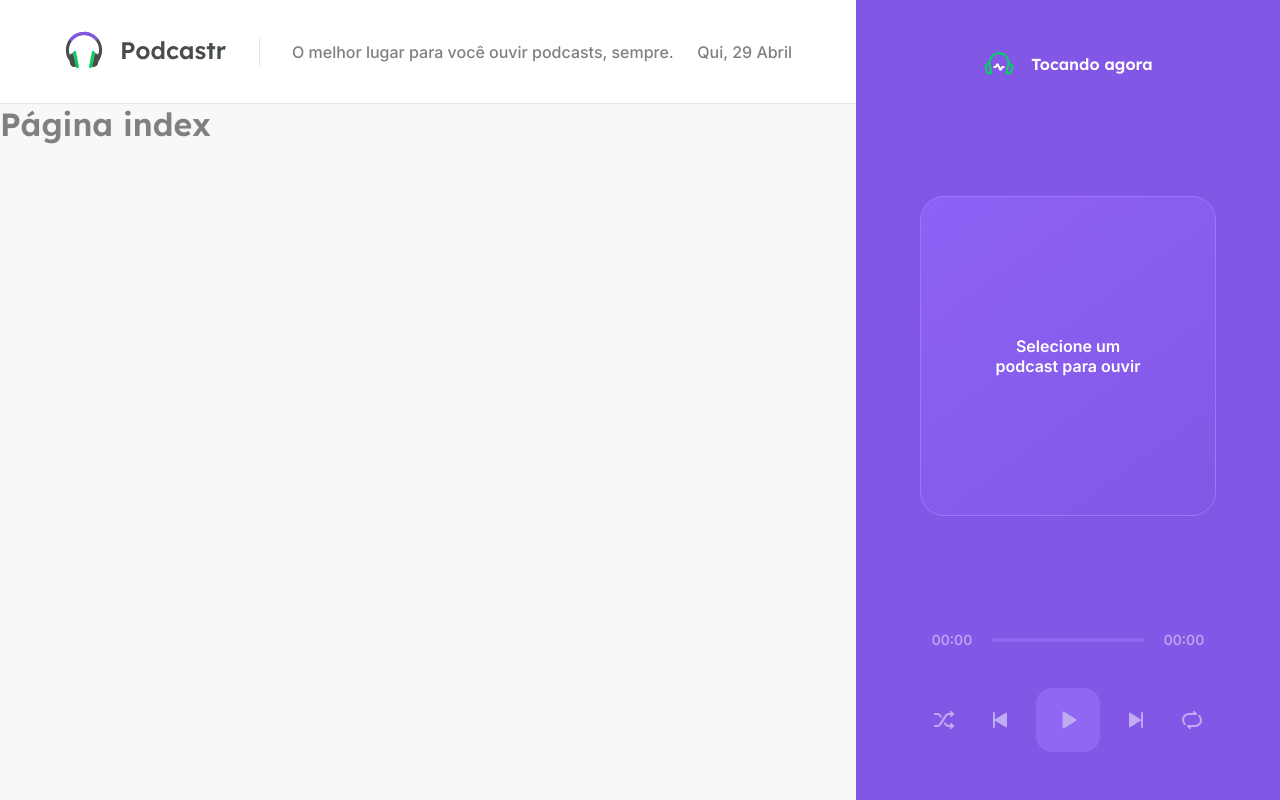
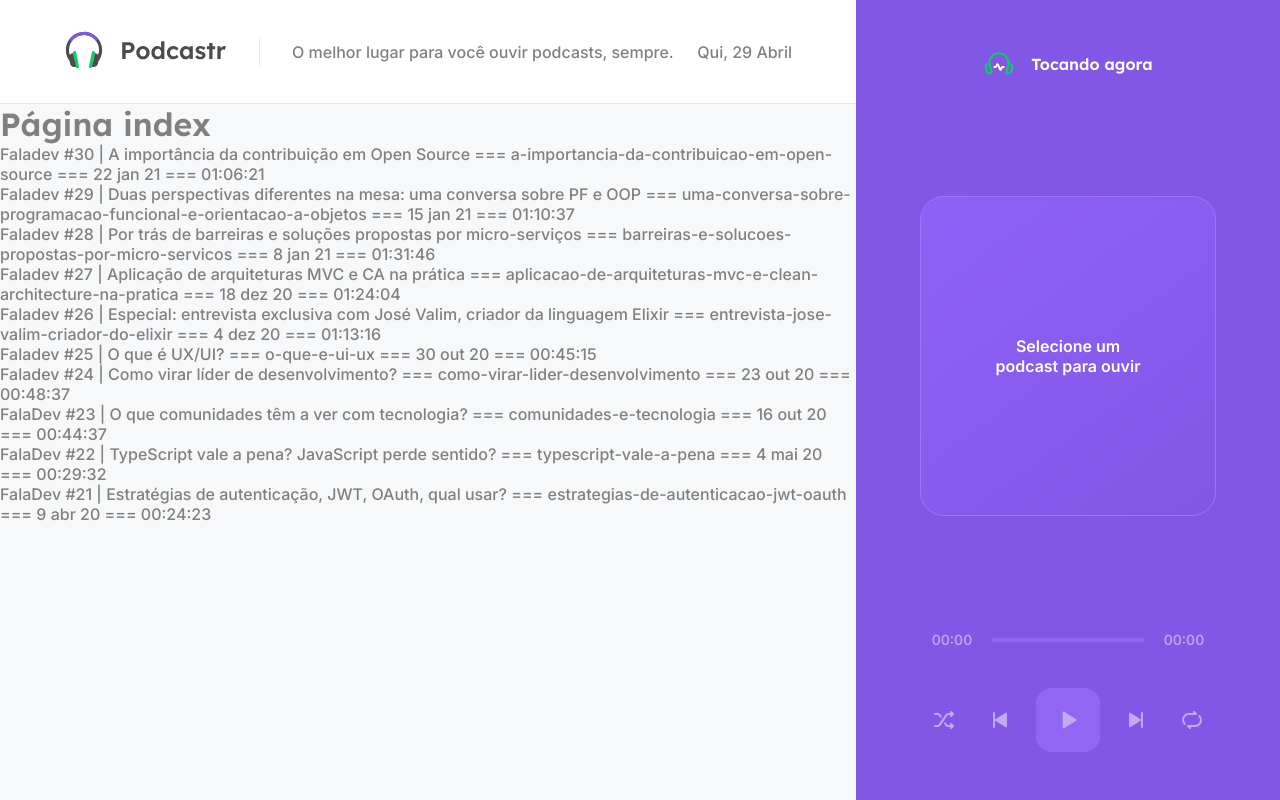
Before and after one commit to TiagoDiass/podcastr, a Next.js app: page / in a window 1280 px wide. Built offline with nearby package versions, Linux system fonts and the light colour scheme; data requests are answered from the project's data file.

Commit message:
feat: add data fetching and formatting on index page

```diff
--- a/package.json
+++ b/package.json
@@ -10,6 +10,7 @@
     "test:watch": "yarn test --watch"
   },
   "dependencies": {
+    "axios": "^0.21.1",
     "date-fns": "^2.21.1",
     "next": "latest",
     "react": "^17.0.2",
--- a/src/pages/index.tsx
+++ b/src/pages/index.tsx
@@ -1,17 +1,60 @@
-export default function Home(props) {
+import { GetStaticProps } from 'next';
+import { format, parseISO } from 'date-fns';
+import ptBR from 'date-fns/locale/pt-BR';
+
+import api from 'services/api';
+import { convertDurationToTimeString } from 'utils';
+
+type Episode = {
+  id: string;
+  title: string;
+  members: string;
+  publishedAt: string;
+  durationString: string;
+};
+
+type HomeProps = {
+  episodes: Episode[];
+};
+
+export default function Home({ episodes }: HomeProps) {
   return (
     <>
       <h1>Página index </h1>
+      <ul>
+        {episodes.map(ep => (
+          <li>
+            {ep.title} === {ep.id} === {ep.publishedAt} === {ep.durationString}
+          </li>
+        ))}
+      </ul>
     </>
   );
 }
 
-export async function getStaticProps() {
-  const response = await fetch('http://localhost:3333/episodes');
-  const episodes = response.json();
+export const getStaticProps: GetStaticProps = async () => {
+  const { data } = await api.get('/episodes', {
+    params: {
+      _limit: 12,
+      _sort: 'published_at',
+      _order: 'desc',
+    },
+  });
+
+  // formatted data
+  const episodes = data.map(episode => ({
+    id: episode.id,
+    title: episode.title,
+    thumbnail: episode.thumbnail,
+    members: episode.members,
+    publishedAt: format(parseISO(episode.published_at), 'd MMM yy', { locale: ptBR }),
+    duration: Number(episode.file.duration),
+    durationString: convertDurationToTimeString(Number(episode.file.duration)),
+    url: episode.file.url,
+  }));
 
   return {
     props: { episodes },
     revalidate: 60 * 60 * 8,
   };
-}
+};
--- /dev/null
+++ b/src/services/api.ts
@@ -0,0 +1,7 @@
+import axios from 'axios';
+
+const api = axios.create({
+  baseURL: 'http://localhost:3333',
+});
+
+export default api;
--- /dev/null
+++ b/src/utils/convertDurationToTimeString.ts
@@ -0,0 +1,12 @@
+/**
+ * @helper converte uma duração em segundos para uma string no formato hh:mm:ss
+ */
+export default function convertDurationToTimeString(duration: number) {
+  const hours = Math.floor(duration / 3600);
+  const minutes = Math.floor((duration % 3600) / 60);
+  const seconds = duration % 60;
+
+  const timeString = [hours, minutes, seconds].map(unit => String(unit).padStart(2, '0')).join(':');
+
+  return timeString;
+}
--- /dev/null
+++ b/src/utils/index.ts
@@ -0,0 +1 @@
+export { default as convertDurationToTimeString } from './convertDurationToTimeString';
```
Also changed, not shown: 1 other file (tests, documents, lock files or other folders).
